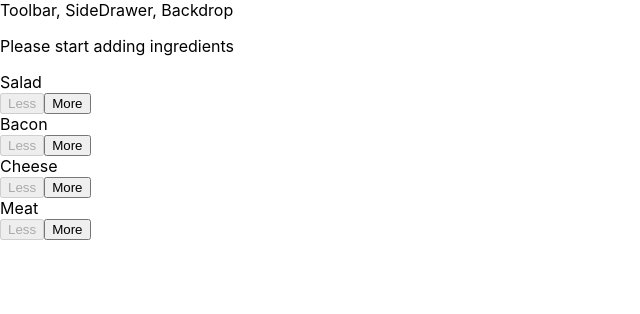
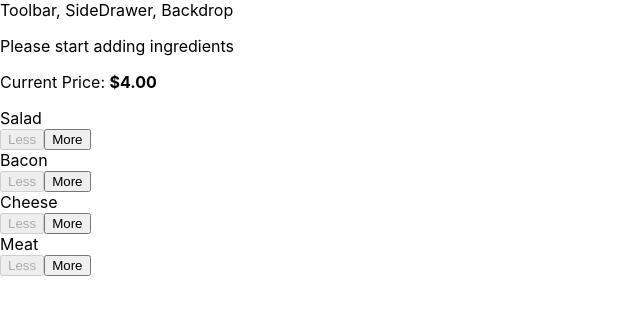
Before and after one commit to bimpop/react-burger-app, a React app: page / in a window 1280 px wide. Shown: the top 314 px of the page, without its empty margins (0-640 px from the left). Built offline with nearby package versions, Linux system fonts and the light colour scheme.

Commit message:
Displaying and updating the burger price

```diff
--- a/src/components/Burger/BuildControls/BuildControls.js
+++ b/src/components/Burger/BuildControls/BuildControls.js
@@ -12,6 +12,7 @@
 
 const buildControls = (props) => (
     <div className={classes.BuildControls}>
+        <p>Current Price: <strong>${props.price.toFixed(2)}</strong></p>
         {controls.map((ctrl) => (
             <BuildControl
                 key={ctrl.label}
--- a/src/containers/BurgerBuilder/BurgerBuilder.js
+++ b/src/containers/BurgerBuilder/BurgerBuilder.js
@@ -69,7 +69,8 @@
                 <BuildControls
                     ingredientAdded={this.addIngredientHandler}
                     ingredientRemoved={this.removeIngredientHandler}
-                    disabled={disabledInfo} />
+                    disabled={disabledInfo}
+                    price={this.state.totalPrice} />
             </Aux>
         );
     };
```
